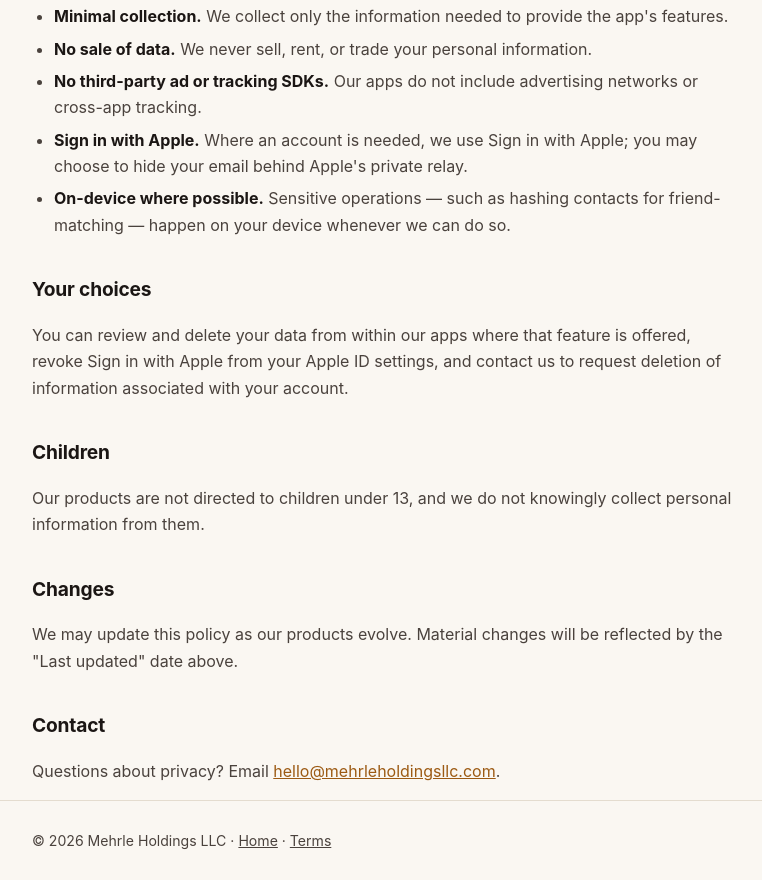
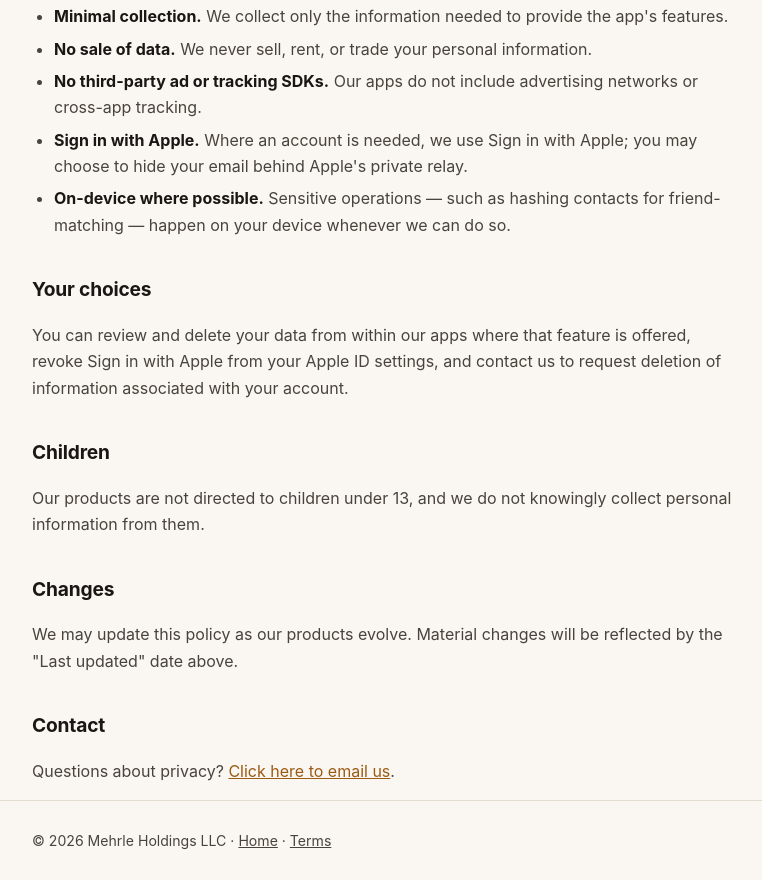
Before and after one commit to noahmehrle2-prog/mehrle-holdings, a plain HTML site: page privacy.html in a window 1280 px wide. Shown: the part 727-1607 px from the top of the page, without its empty margins (252-1014 px from the left). Drawn offline with Linux system fonts and the light colour scheme.

Commit message:
Privacy/Terms: contact links → one-click Gmail compose

```diff
--- a/privacy.html
+++ b/privacy.html
@@ -66,7 +66,7 @@
   <p>We may update this policy as our products evolve. Material changes will be reflected by the "Last updated" date above.</p>
 
   <h2>Contact</h2>
-  <p>Questions about privacy? Email <a href="mailto:hello@mehrleholdingsllc.com">hello@mehrleholdingsllc.com</a>.</p>
+  <p>Questions about privacy? <a href="https://mail.google.com/mail/?view=cm&amp;fs=1&amp;to=noah.mehrle2@gmail.com" target="_blank" rel="noopener">Click here to email us</a>.</p>
 </main>
 <footer><div class="wrap">© 2026 Mehrle Holdings LLC · <a href="/">Home</a> · <a href="/terms.html">Terms</a></div></footer>
 </body>
```
Also changed, not shown: terms.html (+1 -1 lines).
